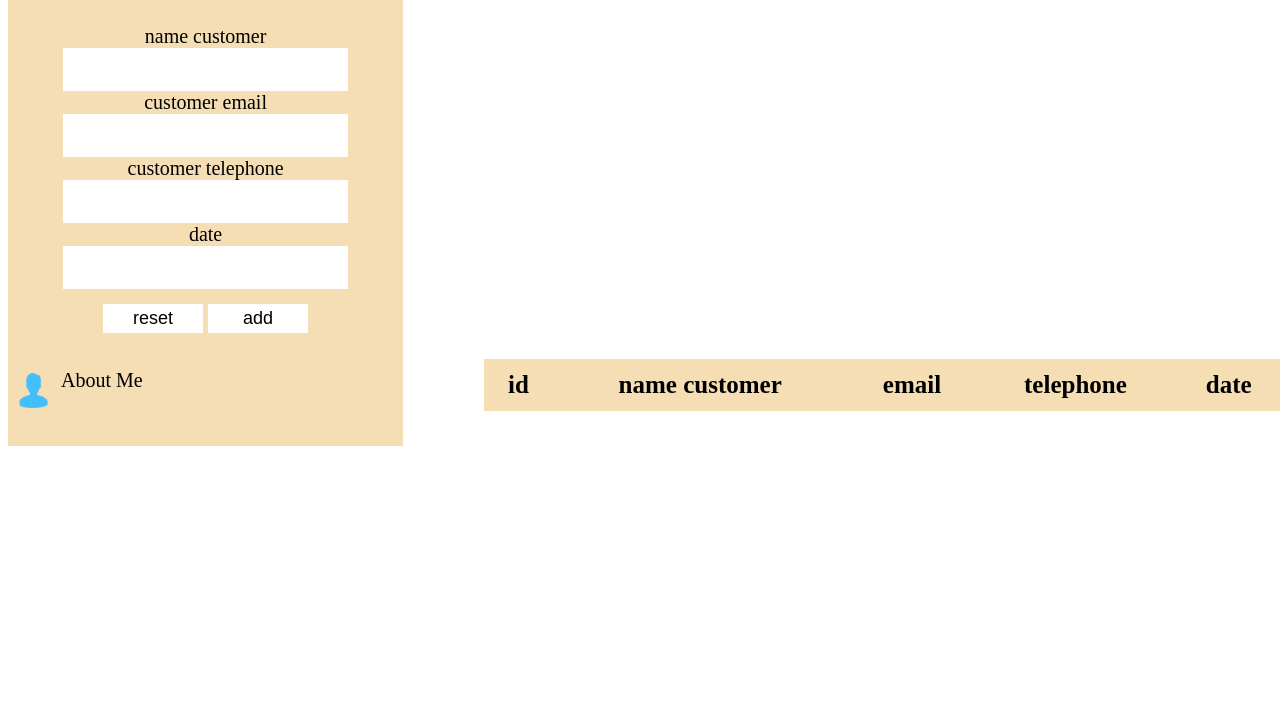
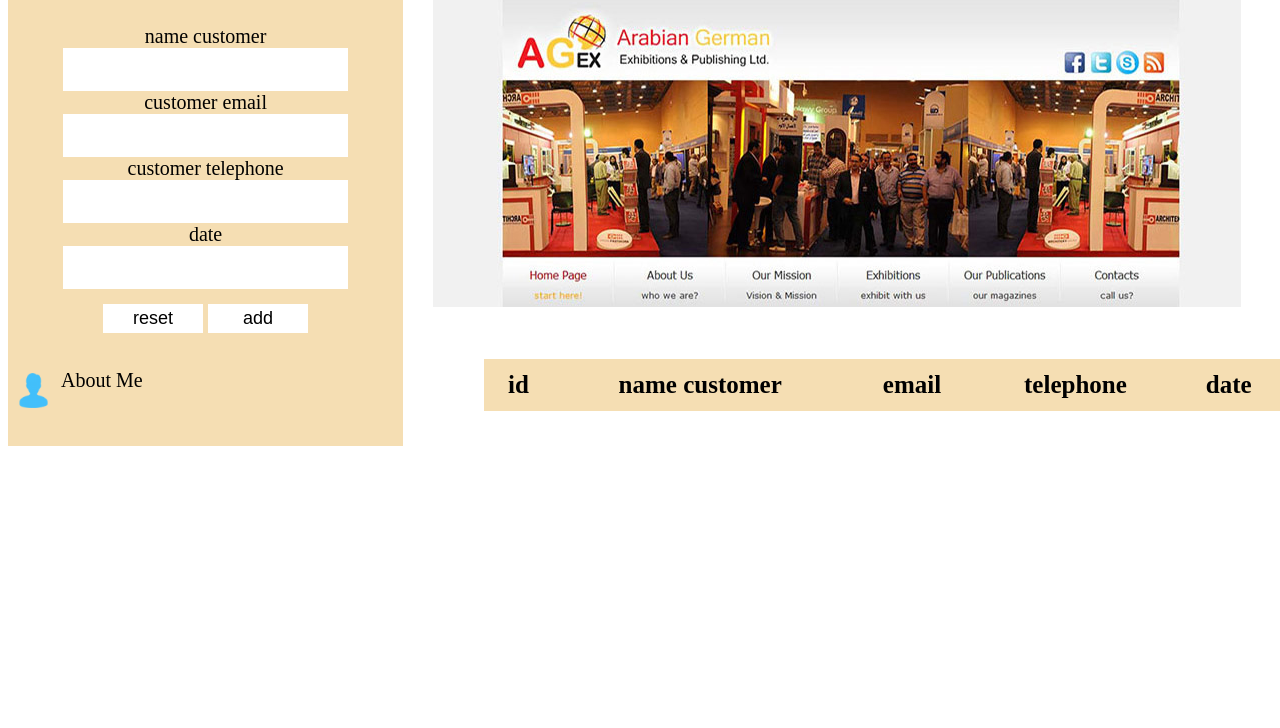
Before and after one commit to Awashmohammed/resev, a plain HTML site: page home.html in a window 1280 px wide. Shown: the part 80-808 px from the top of the page. Drawn offline with Linux system fonts and the light colour scheme; files whose address does not match are found by name.

Commit message:
Update index.html

```diff
--- a/home.html
+++ b/home.html
@@ -22,7 +22,7 @@
  margin-right:10px;
 }
 #conts{width:809px; min-height:300px; float:right;}
-#slider{width:809px; height:331px; background:url("images/slider_img.jpg")no-repeat; margin-top:50px;padding-bottom: 50px; }
+#slider{width:809px; height:331px; background:url("slider_img.jpg")no-repeat; margin-top:50px;padding-bottom: 50px; }
 
 
 
```
